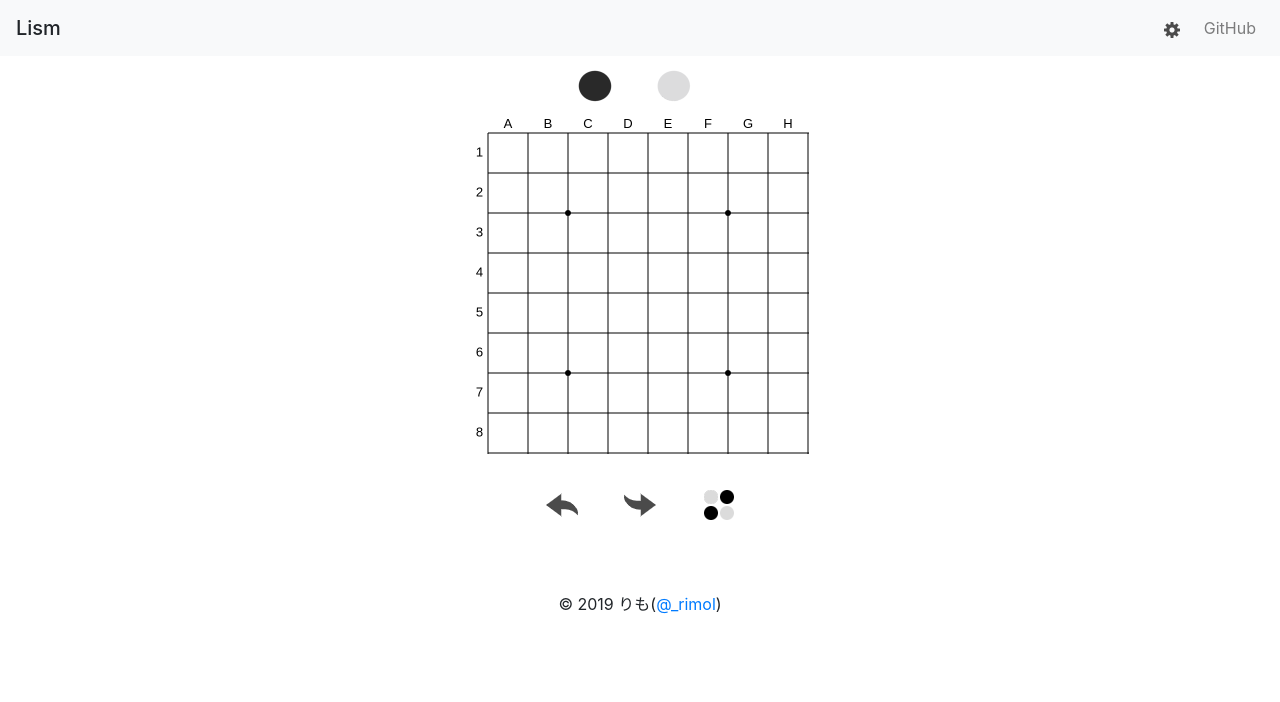
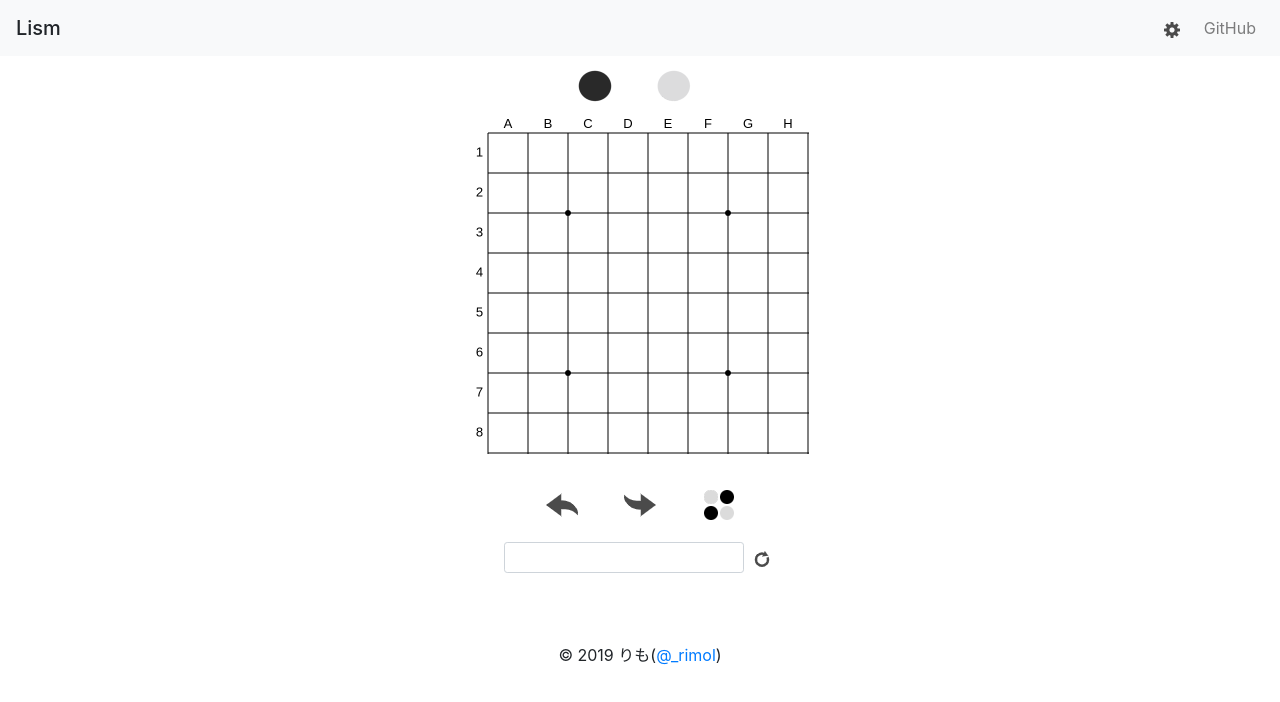
Before and after one commit to rimol/Lism, a plain HTML site: page docs/index.html in a window 1280 px wide. Drawn offline with nearby package versions, Linux system fonts and the light colour scheme; no server answers.

Commit message:
棋譜読み込み

```diff
--- a/docs/css/index.css
+++ b/docs/css/index.css
@@ -59,13 +59,29 @@
 #controler-box {
     margin:  auto;
     text-align: center;
-
 }
 
 #controler-box>* {
     margin: 0 15px;
 }
 
+#record-box {
+    margin: 20px auto;
+    text-align: center;
+}
+
+#record-box>* {
+    display: inline-block;
+}
+
+#record-text {
+    width: 240px;
+}
+
+#load-button {
+    padding: auto 5px;
+}
+
 #footer {
     margin-top: 70px;
     text-align: center;
--- a/docs/index.html
+++ b/docs/index.html
@@ -49,6 +49,14 @@
             </button>
             <button type="button" class="img-button" id="button-new-game" onclick="window.newGame();">
                 <img src="res/new.png" />
+            </button>
+        </div>
+
+        <div id="record-box">
+            <input class="form-control form-control-sm" id="record-text" type="text" placeholder=""
+                onfocus="this.select();" />
+            <button class="img-button" id="load-button" onclick="window.loadRecord();">
+                <img src="res/load.png" />
             </button>
         </div>
     </div>
--- a/docs/js/index.js
+++ b/docs/js/index.js
@@ -81,9 +81,22 @@ function reverseString(str) {
 
     window.newGame = function newGame() {
         currentReversi = new Reversi();
-        renderCurrent();
+        renderCurrentNoAnimation();
         document.getElementById("result-text").innerHTML = ``;
     };
+
+    window.loadRecord = function () {
+        let newReversi = new Reversi();
+
+        if (newReversi.loadRecord(document.getElementById("record-text").value)) {
+            currentReversi = newReversi;
+            renderCurrentNoAnimation();
+            document.getElementById("result-text").innerHTML = ``;
+        }
+        else {
+            this.alert('an invalid record.');
+        }
+    }
 
     function displayNumStone() {
         document.getElementById("black-num-stone").innerHTML = currentReversi.getStoneCount(Player.black);
--- a/docs/js/reversi.js
+++ b/docs/js/reversi.js
@@ -66,7 +66,7 @@ export function getFlip(board, x, y, color) {
 }
 
 export class Reversi {
-    constructor(recordStr) {
+    constructor() {
         this.player = SquareState.black;
         this.isOver = false;
         this.record = [];
@@ -85,30 +85,26 @@ export class Reversi {
     }
 
     loadRecord(recordStr) {
-        if (typeof recordStr !== "string") {
-            throw "棋譜は文字列やぞ";
-        }
+        if (typeof recordStr !== "string")
+            return false;
 
-        if (recordStr.length === 0 || recordStr.length % 2 === 1) {
-            throw "不正な棋譜データ";
-        }
+        if (recordStr.length === 0 || recordStr.length % 2 === 1)
+            return false;
 
         for (let i = 0; i < recordStr.length; i += 2) {
             let x = "abcdefghABCDEFGH".indexOf(recordStr[i]);
             let y = "12345678".indexOf(recordStr[i + 1]);
 
-            if (x === -1 || y === -1) {
-                throw "不正な棋譜データ";
-            }
+            if (x === -1 || y === -1)
+                return false;
 
             x %= 8;
-
-            if (!this.isLegalMove(x, y, this.player)) {
-                throw "不正な棋譜データ";
-            }
+            if (!this.isLegalMove(x, y, this.player))
+                return false;
 
             this.move(x, y);
         }
+        return true;
     }
 
     // ひっくり返るアニメーションにつかうよ
```
Also changed, not shown: docs/res/load.png (added), 1 other file.
